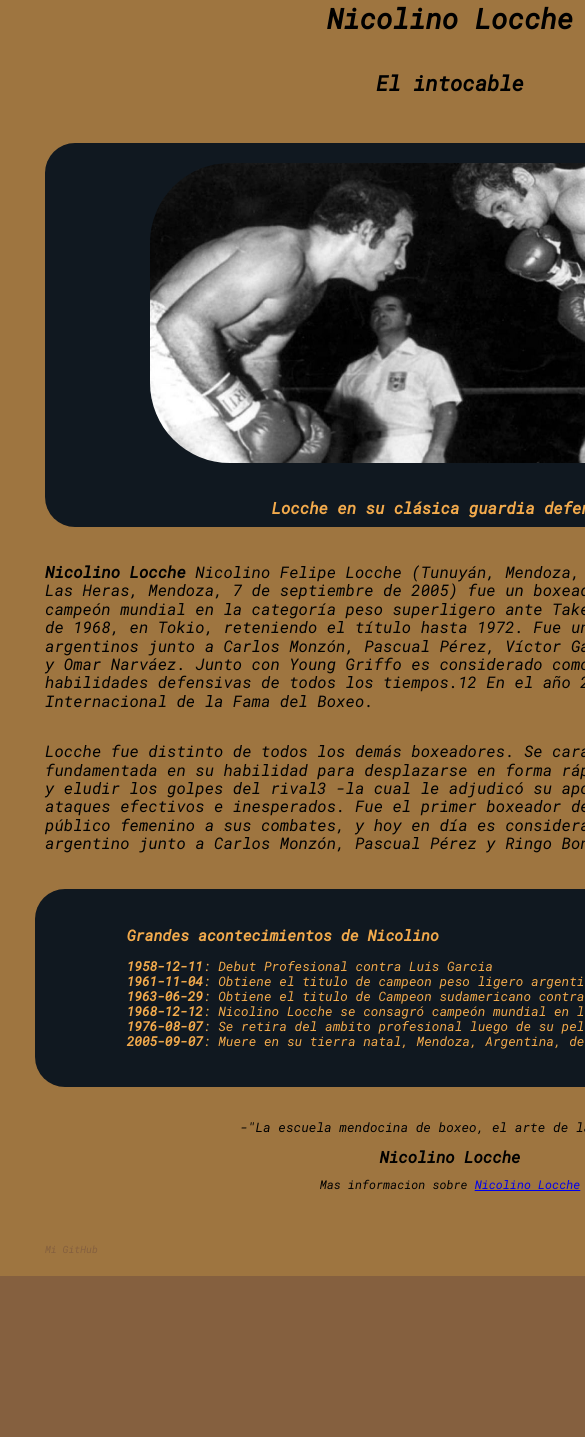
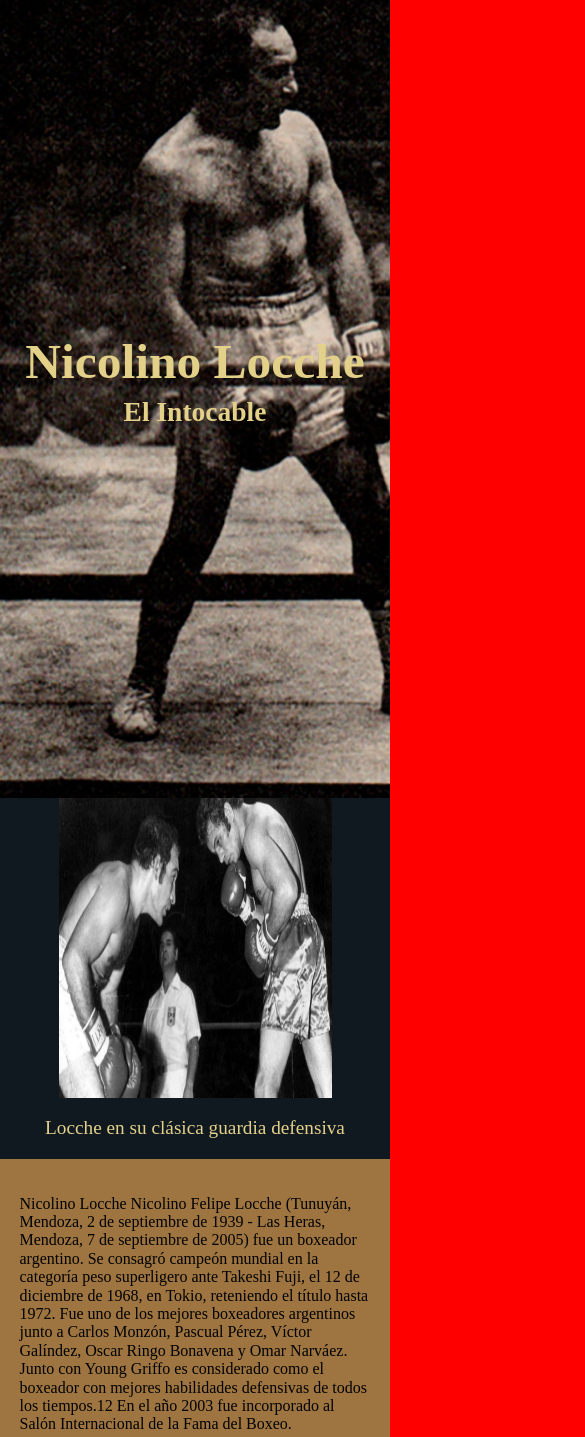
Before and after one commit to Trefu/Tribute-web, a plain HTML site: page index.html in a window 390 px wide. Shown: the part 46-1483 px from the top of the page, 585 px wide, since content can reach past the window. Before the commit the page ends 1322 px from the top, so only its background shows below. Drawn offline with Linux system fonts and the light colour scheme.

Commit message:
media querys y header nuevo

```diff
--- a/css/estilos.css
+++ b/css/estilos.css
@@ -1,74 +1,85 @@
-@import "normalize.css";
-
 :root {
+	--color-negro: #101820ff;
 	--color-oscuro: #85603f;
 	--color-claro: #9e7540;
 	--color-claro2: #bd9354;
 	--color-claro3: #e3d18a;
-	--letra-grande-g: 11rem;
-	--letra-grande-m: 9rem;
-	--letra-grande-c: 7rem;
-
+	--letra-grande-g: 4.5rem;
+	--letra-grande-m: 3.5rem;
+	--letra-grande-c: 2.5rem;
+	--letra-media-g: 1.75rem;
+	--letra-media-m: 1.375rem;
+	--letra-media-c: 1rem;
+	--letra-chica-c: 0.375rem:;
+	--letra-chica-m: 0.625rem:;
+	--letra-chica-g: 0.875rem:;
+	font-size: 16px;
 }
 
-
+@import url('https://fonts.googleapis.com/css2?family=Oswald:wght@200&family=Roboto+Slab:wght@300&display=swap');
 
 body {
+	box-sizing: border-box;
 	background-color: var(--color-oscuro);
-	font-family: 'Roboto Mono', monospace;
+	font-family: 'Roboto Slab', serif;
 	font-size: 16px;
+	font-weight: 300;
 }
 
 .main-container {
 	display: flex;
 	flex-direction: column;
-	justify-content: center;
 	align-items: center;
-	width: 900px;
 	background-color: var(--color-claro);
-	margin: auto;
 
 }
 
-/* img div seria el recuadro que guarda la imagen pero para ajustar la imagen esta el id IMAGE  */
+.main-container__header {
+	line-height: 1rem;
+	display: flex;
+	align-items: center;
+	justify-content: center;
+	flex-direction: column;
+	background-image: url("../imagenes/bgHeader.jpg");
+	background-size: cover;
+	color: var(--color-claro3);
+	width: 100vw;
+	height: 100vh;
 
-.img-container {
+}
+
+.main-container__header h1 {
+	font-size: var(--letra-grande-g);
+
+	margin-bottom: 0.5rem;
+	padding: 1rem;
+}
+
+.main-container__header h2 {
+	font-size: var(--letra-grande-c);
+}
+
+.main-container__img-container {
 	display: flex;
 	align-items: center;
 	flex-direction: column;
-	background-color: #101820ff;
-	width: 90%;
-	height: auto;
-	border-radius: 30px;
+	background-color: var(--color-negro);
 }
 
-#img-caption {
-	margin-bottom: 10px;
+.main-container__img-container p {
+	font-size: var(--letra-media-g);
+	color: var(--color-claro3);
 }
 
-header {
-	display: flex;
-	align-items: center;
-	flex-direction: column;
-	font-size: 14px;
-	margin: 10px;
-	padding: 20px;
+.img-container__img {
+	width: 70%;
+	max-height: 1200px;
+	max-width: 800px;
+	min-height: 300px;
+
+
 }
 
-
-.imgs {
-	width: 600px;
-	height: auto;
-	max-height: 300px;
-	max-width: 600px;
-	padding: 20px;
-	border-radius: 100px;
-}
-
-.img-container p {
-	color: #f2aa4cff;
-	margin-bottom: 5px;
-}
 
 .info-container {
 	display: flex;
@@ -89,50 +100,87 @@ header {
 	margin: 10px;
 }
 
-.cita p {
-	font-size: 12px;
-}
 
-.cita blockquote {
-	font-size: 13px;
-}
 
 .lista {
 	display: flex;
 	flex-direction: column;
-	background-color: #101820ff;
+	background-color: var(--color-negro);
 	color: #f2aa4cff;
 	width: 90%;
 	height: auto;
 	align-items: center;
 	border-radius: 30px;
-	padding: 10px;
+	padding: 1rem;
 
 }
 
 .lista ul {
 	list-style: none;
-	font-size: 13px;
+	margin: 0.5rem;
+
 }
 
 footer {
 	display: flex;
-	flex-direction: row;
-	color: var(--color-claro);
-	width: 90%;
-	height: auto;
+	background-color: var(--color-oscuro);
+	width: 80%;
+	padding: 2rem;
+	margin: 1rem;
 	justify-content: space-between;
-	margin: 10px 30px 10px 30px;
-	padding: 10px;
-	border-radius: 30px;
+	border-radius: 1rem;
 }
 
 footer a {
-	color: var(--color-oscuro);
+	color: var(--color-claro3);
 	text-decoration: none;
+	font-size: var(--letra-chica-m);
+}
+
+/* Extra small devices (phones, 600px and down) */
+@media only screen and (max-width: 600px) {
+	:root {
+		font-size: 11px;
+	}
+
+	body {
+		background-color: red;
+	}
+
+	.main-container {
+		width: 100%;
+		height: 100%;
+
+	}
 
 }
 
-span {
-	font-size: 10px;
+/* Small devices (portrait tablets and large phones, 600px and up) */
+@media only screen and (min-width: 600px) {
+	body {
+		background-color: blue;
+	}
+
+	.main-container {}
 }
+
+/* Medium devices (landscape tablets, 768px and up) */
+@media only screen and (min-width: 768px) {
+	body {
+		background-color: violet;
+	}
+}
+
+/* Large devices (laptops/desktops, 992px and up) */
+@media only screen and (min-width: 992px) {
+	body {
+		background-color: green;
+	}
+}
+
+/* Extra large devices (large laptops and desktops, 1200px and up) */
+@media only screen and (min-width: 1200px) {
+	body {
+		background-color: black;
+	}
+}
--- a/index.html
+++ b/index.html
@@ -5,6 +5,8 @@
 <head>
 
   <title>Nicolino Locche</title>
+  <meta charset=UTF-8>
+  <meta name="viewport" content="width=device-width, initial-scale=1.0">
   <meta name="Maradona" content="Diego_Maradona, memes_de_maradona, idolo_argentino" />
   <link rel="stylesheet" type="text/css" href="css/normalize.css">
   <link rel="stylesheet" type="text/css" href="css/estilos.css">
@@ -14,15 +16,15 @@
 
 <body>
   <div id="main" class="main-container">
-    <header>
-      <h1> Nicolino Locche
+    <header class="main-container__header">
+      <h1 id="title"> Nicolino Locche
       </h1>
-      <h2 id="title">El intocable
+      <h2>El Intocable
       </h2>
     </header>
-    <div class="img-container" id="img-div" title="Nicolino">
-      <img class="imgs" id="image" src="imagenes/image4.jpg" alt="Nicolino locche esquivando"></img>
-      <p id="img-caption"><b>Locche en su clásica guardia defensiva</b>
+    <div class="main-container__img-container" id="img-div" title="Nicolino Locche">
+      <img class="img-container__img" id="image" src="imagenes/image4.jpg" alt="Imagenes de Nicolino Locche"></img>
+      <p id="img-caption"> Locche en su clásica guardia defensiva
       </p>
     </div>
 
```
Also changed, not shown: imagenes/bgHeader.jpg (added).
